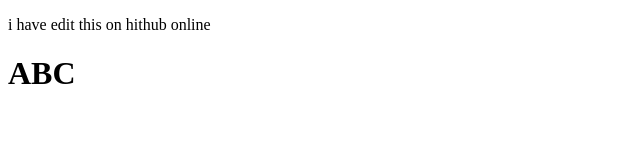
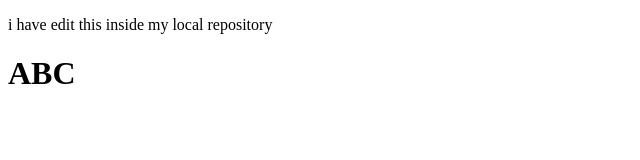
Before and after one commit to DevindaDilshan254/FirstRepository, a plain HTML site: page index.html in a window 1280 px wide. Shown: the full height of the page, 0-640 px from the left. Drawn offline with Linux system fonts and the light colour scheme.

Commit message:
second commit after the apdate

```diff
--- a/index.html
+++ b/index.html
@@ -6,7 +6,7 @@
   <title>Document</title>
 </head>
 <body>
-<p>i have edit this on hithub online</p>
+<p>i have edit this inside my local repository</p>
   <h1>ABC</h1>
 </body>
 </html>
```
